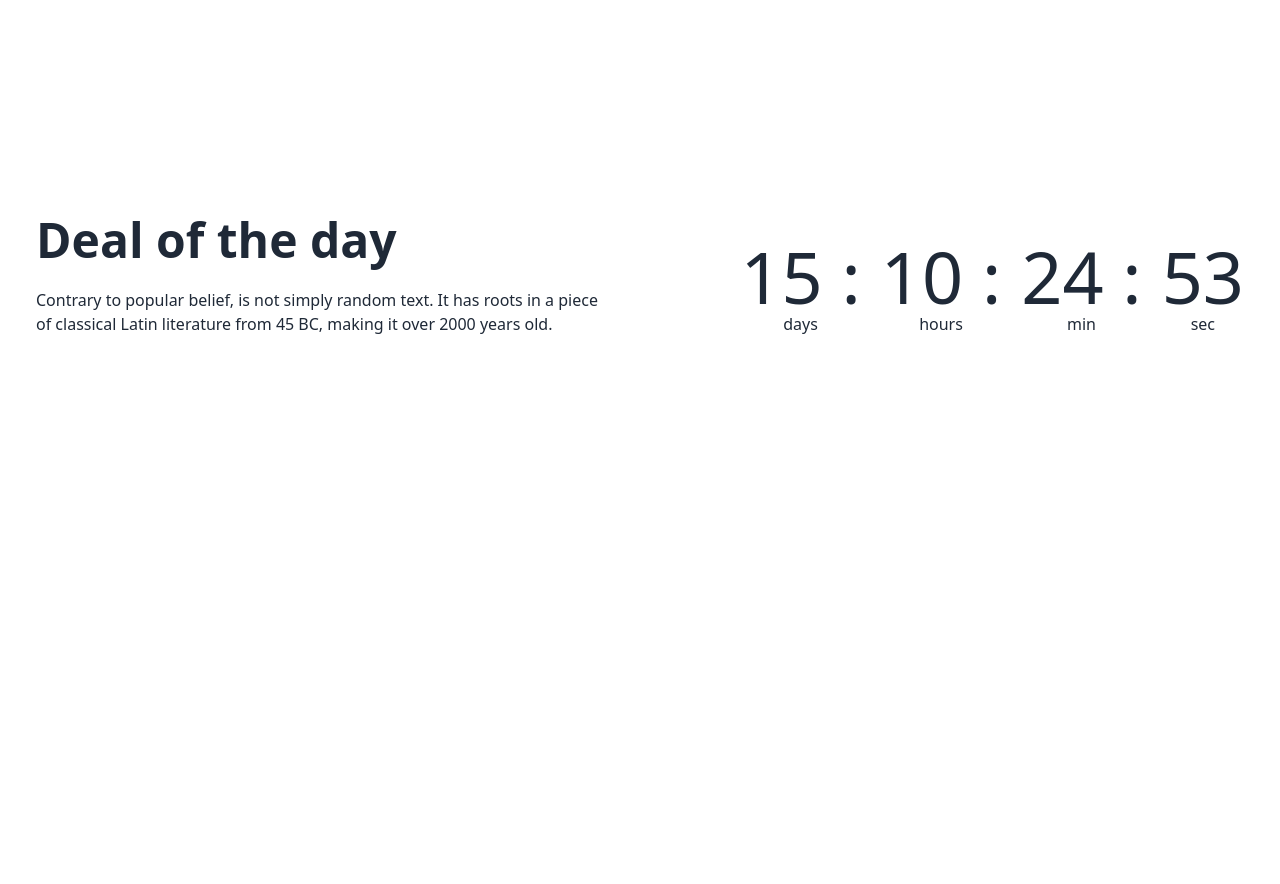
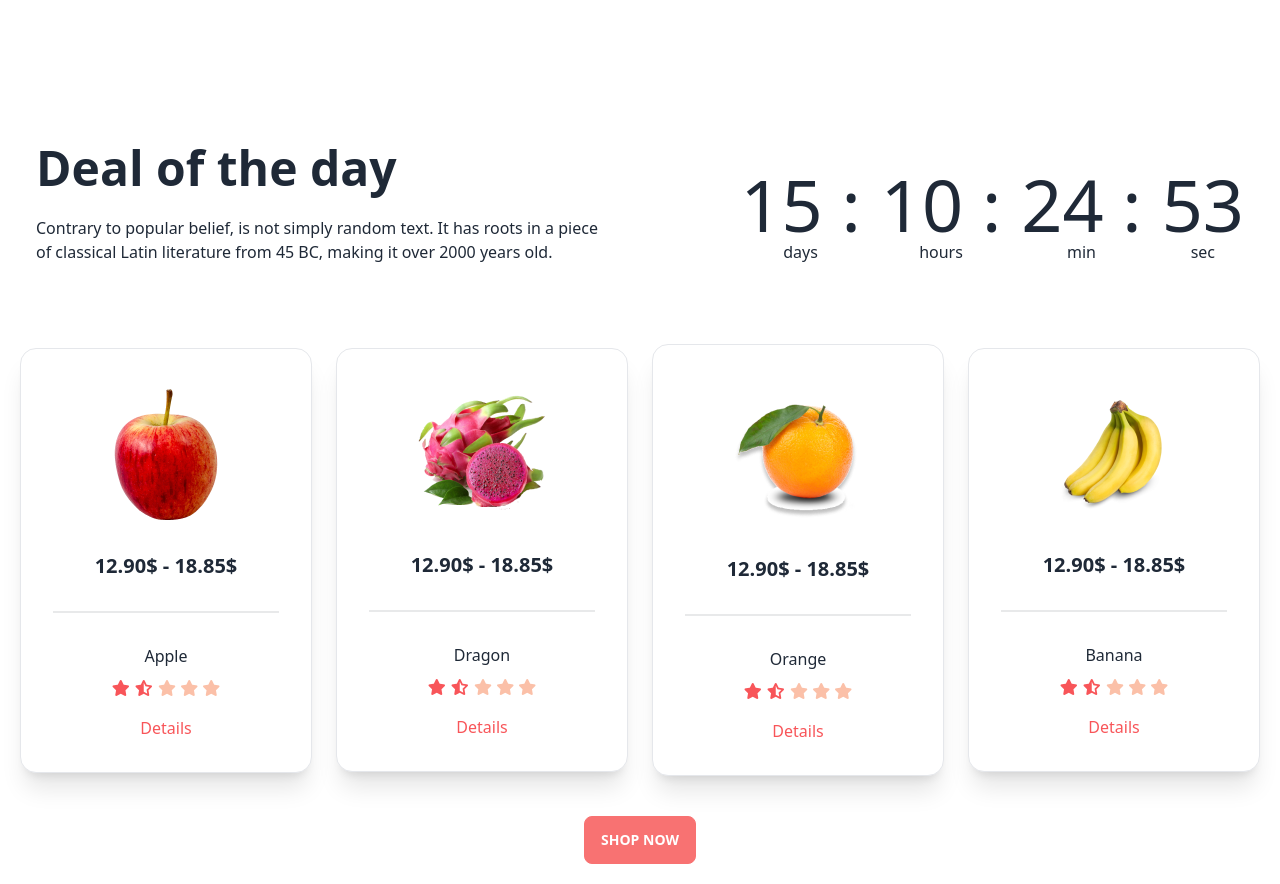
Before and after one commit to rakibaakter/fruit-brust, a plain HTML site: page index.html in a window 1280 px wide. Shown: the part 1200-2084 px from the top of the page. Before the commit the page ends 1908 px from the top, so only its background shows below. Drawn offline with nearby package versions, Linux system fonts and the light colour scheme.

Commit message:
items added

```diff
--- a/index.html
+++ b/index.html
@@ -14,11 +14,24 @@
     <!-- tailwind and daisy ui set up -->
     <link href="https://cdn.jsdelivr.net/npm/daisyui@3.4.0/dist/full.css" rel="stylesheet" type="text/css" />
     <script src="https://cdn.tailwindcss.com"></script>
+
+    <!-- custom tailwind color -->
+    <script>
+        tailwind.config = {
+            theme: {
+                extend: {
+                    colors: {
+                        'primary-color':'#F85559'
+                    }
+                }
+            }
+        }
+    </script>
 </head>
 
 <body class=" w-auto lg:max-w-7xl mx-auto p-5">
     <header class="mx-auto">
-        <nav class="w-auto md:bg-[#F85559] md:rounded-full md:text-white px-2 lg:px-5">
+        <nav class="w-auto md:bg-primary-color md:rounded-full md:text-white px-2 lg:px-5">
             <div class="navbar flex flex-row-reverse md:flex-row justify-around">
                 <div class="navbar-start hidden lg:block">
                     <ul class="flex md:gap-5">
@@ -142,14 +155,15 @@
         <!-- Deal of the day section -->
         <section>
             <!-- content details section -->
-            <div class="hero min-h-screen">
-                <div class="hero-content flex-col-reverse lg:flex-row lg:gap-32">
+            <div class="hero mt-20 md:mt-40 lg:mt-60">
+                <div class="hero-content flex-col-reverse lg:flex-row lg:gap-32 text-center lg:text-left">
                     <div>
                         <h1 class="text-5xl font-bold">Deal of the day</h1>
-                    <p class="py-6">Contrary to popular belief, is not simply random text. It has roots in a piece of classical Latin literature from 45 BC, making it over 2000 years old.</p>
+                        <p class="py-6">Contrary to popular belief, is not simply random text. It has roots in a piece
+                            of classical Latin literature from 45 BC, making it over 2000 years old.</p>
                     </div>
                     <!-- counter section -->
-                  <div class="grid grid-flow-col gap-5 text-center auto-cols-max">
+                    <div class="grid grid-flow-col md:gap-5 text-center auto-cols-max">
                         <div class="flex flex-col">
                             <span class="countdown text-7xl">
                                 <span style="--value:15;"></span>&nbsp:
@@ -177,8 +191,101 @@
                     </div>
                 </div>
             </div>
+            <!-- products section -->
+            <div class="grid grid-cols-1 text-center md:grid-cols-2 md:text-left lg:grid-cols-4 gap-6 mt-10 items-center">
+                <!-- item 1 -->
+                <div class="card bg-base-100 shadow-xl border pt-10">
+                    <figure class="px-10">
+                        <img src="./images/fruit6.png" alt="" class="rounded-xl" />
+                    </figure>
+                    <div class="card-body items-center text-center">
+                        <h2 class="card-title">12.90$ - 18.85$</h2>
+                        <div class="divider"></div>
+                        <span>Apple</span>
+                        <div>
+                            <i class="fa-solid fa-star text-primary-color"></i>
+                            <i class="fa-solid fa-star-half-stroke text-primary-color"></i>
+                            <i class="fa-solid fa-star" style="color:#FBC0A8;"></i>
+                            <i class="fa-solid fa-star" style="color:#FBC0A8;"></i>
+                            <i class="fa-solid fa-star" style="color:#FBC0A8;"></i>
+                        </div>
 
-              <!-- products section -->
+                        <div class="card-actions">
+                            <button class="text-primary-color mt-2">Details</button>
+                        </div>
+                    </div>
+                </div>
+                <!-- item 2 -->
+                <div class="card bg-base-100 shadow-xl border pt-10">
+                    <figure class="px-10">
+                        <img src="./images/fruit8.png" alt="" class="rounded-xl" />
+                    </figure>
+                    <div class="card-body items-center text-center">
+                        <h2 class="card-title">12.90$ - 18.85$</h2>
+                        <div class="divider"></div>
+                        <span>Dragon</span>
+                        <div>
+                            <i class="fa-solid fa-star text-primary-color"></i>
+                            <i class="fa-solid fa-star-half-stroke text-primary-color"></i>
+                            <i class="fa-solid fa-star" style="color:#FBC0A8;"></i>
+                            <i class="fa-solid fa-star" style="color:#FBC0A8;"></i>
+                            <i class="fa-solid fa-star" style="color:#FBC0A8;"></i>
+                        </div>
+
+                        <div class="card-actions">
+                            <button class="text-primary-color mt-2">Details</button>
+                        </div>
+                    </div>
+                </div>
+                <!-- item 3 -->
+                <div class="card bg-base-100 shadow-xl border pt-10">
+                    <figure class="px-10">
+                        <img src="./images/fruit7.png" alt="" class="rounded-xl" />
+                    </figure>
+                    <div class="card-body items-center text-center">
+                        <h2 class="card-title">12.90$ - 18.85$</h2>
+                        <div class="divider"></div>
+                        <span>Orange</span>
+                        <div>
+                            <i class="fa-solid fa-star text-primary-color"></i>
+                            <i class="fa-solid fa-star-half-stroke text-primary-color"></i>
+                            <i class="fa-solid fa-star" style="color:#FBC0A8;"></i>
+                            <i class="fa-solid fa-star" style="color:#FBC0A8;"></i>
+                            <i class="fa-solid fa-star" style="color:#FBC0A8;"></i>
+                        </div>
+
+                        <div class="card-actions">
+                            <button class="text-primary-color mt-2">Details</button>
+                        </div>
+                    </div>
+                </div>
+                <!-- item 4 -->
+                <div class="card bg-base-100 shadow-xl border pt-10">
+                    <figure class="px-10">
+                        <img src="./images/fruit9.png" alt="" class="rounded-xl" />
+                    </figure>
+                    <div class="card-body items-center text-center">
+                        <h2 class="card-title">12.90$ - 18.85$</h2>
+                        <div class="divider"></div>
+                        <span>Banana</span>
+                        <div>
+                            <i class="fa-solid fa-star text-primary-color"></i>
+                            <i class="fa-solid fa-star-half-stroke text-primary-color"></i>
+                            <i class="fa-solid fa-star" style="color:#FBC0A8;"></i>
+                            <i class="fa-solid fa-star" style="color:#FBC0A8;"></i>
+                            <i class="fa-solid fa-star" style="color:#FBC0A8;"></i>
+                        </div>
+
+                        <div class="card-actions">
+                            <button class="text-primary-color mt-2">Details</button>
+                        </div>
+                    </div>
+                </div>
+            </div>
+            <div class="mt-5 md:mt-10 flex justify-center">
+                <button class="btn btn-error text-white flex">Shop Now</button>
+            </div>
+
         </section>
     </main>
 
```
Lines whose indentation alone changed are shown as unchanged.
